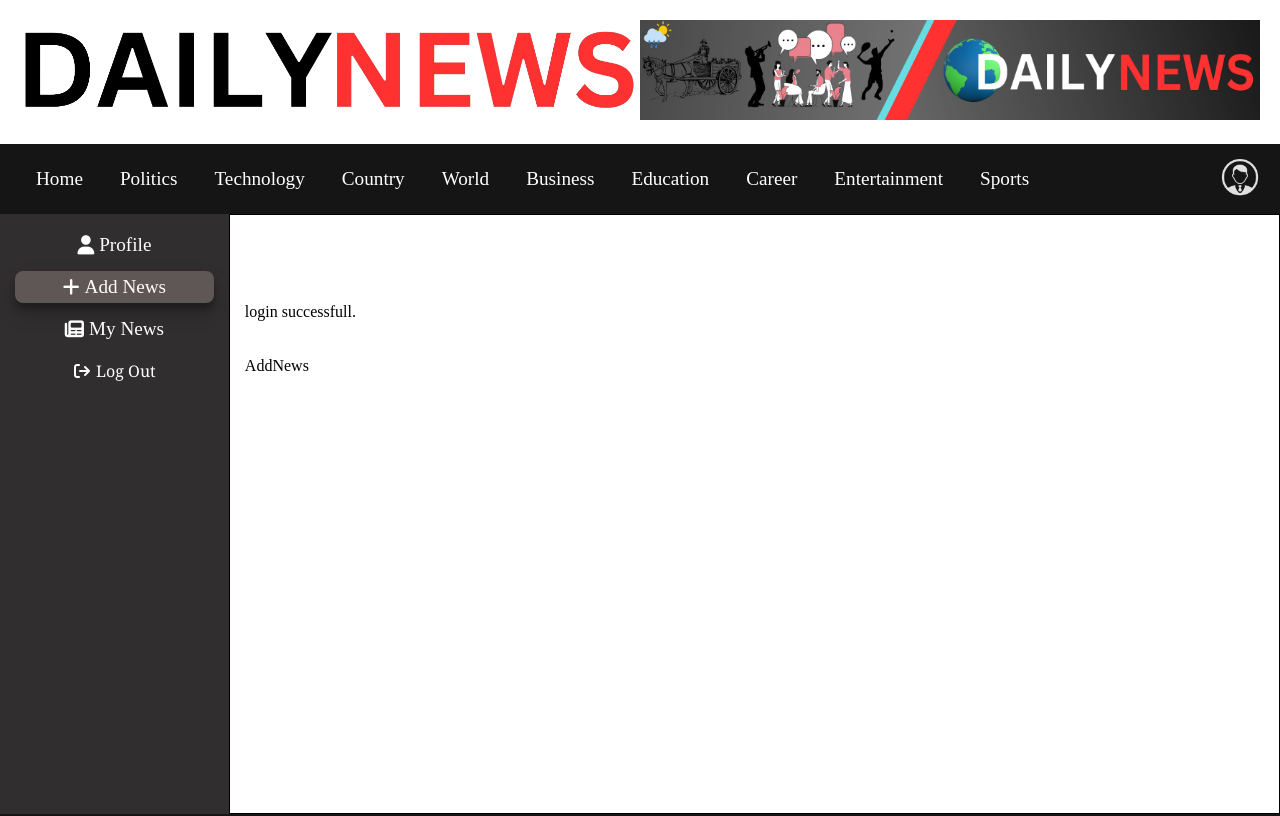
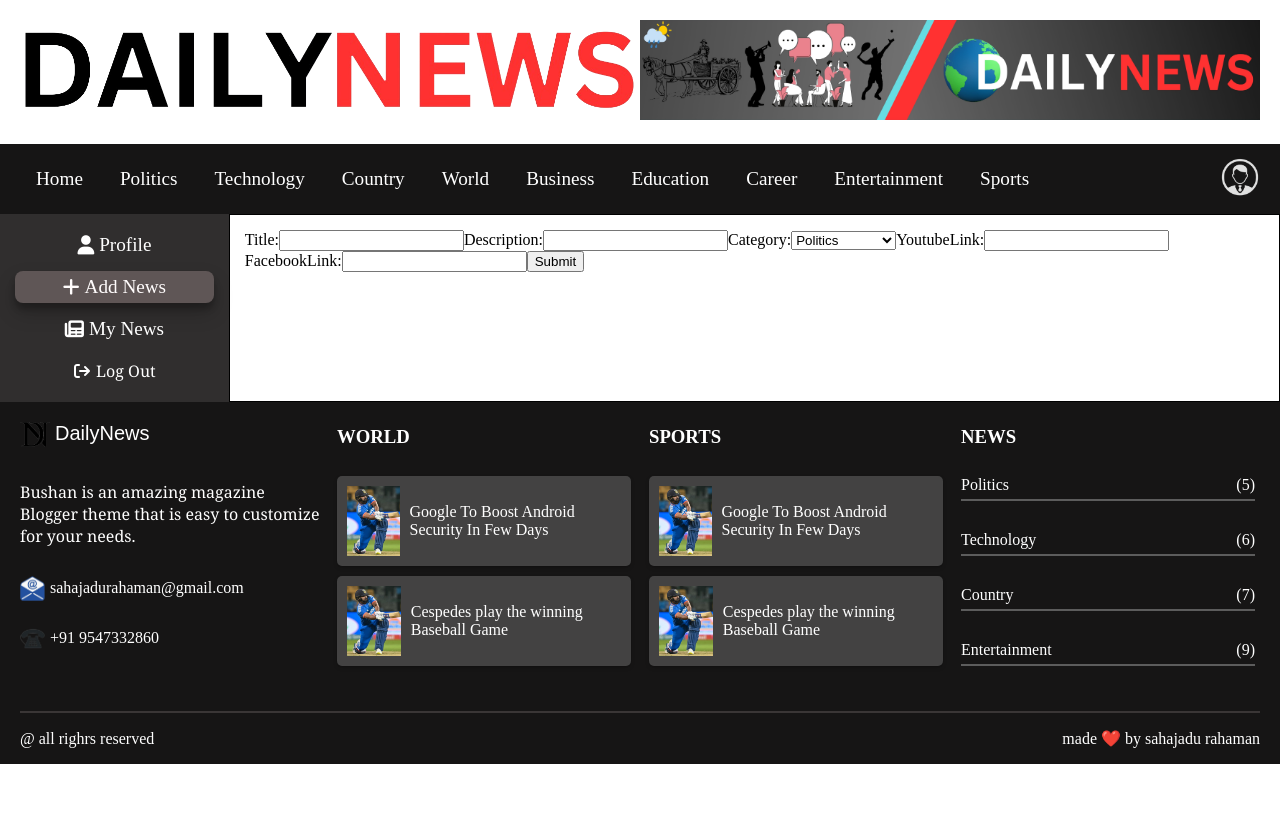
Before and after one commit to SahajaduRahaman/DailyNews, a React (Create React App) app in the folder frontend/: page /dashboard/addnews in a window 1280 px wide. Shown: the top 816 px of the page. Built offline with nearby package versions, Linux system fonts and the light colour scheme; no server answers.

Commit message:
api updated

```diff
--- a/frontend/src/App.js
+++ b/frontend/src/App.js
@@ -47,6 +47,7 @@ function App() {
           <Route path='/login' element={<Login />}/>
           <Route path='/register' element={<Register />}/>
           <Route path='/dashboard' element={<Dashboard />}>
+            <Route index element={<Profile />}/>
             <Route path='profile' element={<Profile />}/>
             <Route path='addnews' element={<AddNews />}/>
             <Route path='adminnews' element={<AdminNews />}/>
--- a/frontend/src/fetchApi/FetchAPI.js
+++ b/frontend/src/fetchApi/FetchAPI.js
@@ -4,7 +4,8 @@ const BASE_URL=process.env.REACT_APP_BASE_URL
 
 const options = {
     headers: {
-      'Content-Type': 'application/json'
+      'Content-Type': 'application/json',
+      'authToken': localStorage.getItem("authToken")
     }
 };
 
@@ -29,5 +30,35 @@ const RegisterApi = async (registerDetails) => {
     }
 }
 
+const AddNewsApi = async (news) => {
+    try {
+        const data = await axios.post(`${BASE_URL}/api/post-news`, news, options)
+        return data;
+    }
+    catch (error) {
+        return error.response;
+    }
+}
 
-export { LogInApi, RegisterApi };
+const GetAdminNewsApi = async () => {
+    try {
+        const data = await axios.get(`${BASE_URL}/api/get-admin-news`, options)
+        return data;
+    }
+    catch (error) {
+        return error.response;
+    }
+}
+
+const GetNewsByIDApi = async (id) => {
+    try {
+        const data = await axios.get(`${BASE_URL}/api/get-news-by-id/${id}`)
+        return data;
+    }
+    catch (error) {
+        return error.response;
+    }
+}
+
+
+export { LogInApi, RegisterApi, AddNewsApi, GetAdminNewsApi, GetNewsByIDApi };
--- a/frontend/src/pages/admin/AddNews.js
+++ b/frontend/src/pages/admin/AddNews.js
@@ -1,9 +1,67 @@
-import React from 'react'
+import React, { useState } from "react";
+import { AddNewsApi } from "../../fetchApi/FetchAPI";
 
 const AddNews = () => {
+  const [news, setNews] = useState({
+    title: "",
+    description: "",
+    category: "",
+    youtubeLink: "",
+    facebookLink: "",
+  });
+
+  const handleFormChange = (e) => {
+    setNews({...news, [e.target.name]: e.target.value})
+  }
+
+  const handleSubmit = (e) => {
+    e.preventDefault()
+    AddNewsApi(news).then((data) => {
+      if (data.status === 200) {
+        alert("news added successfully.")
+        console.log(data.data.currentNews)
+      }
+      else {
+        alert("news added failed.")
+        console.log(data.data.message)
+      }
+    });
+  }
+
   return (
-    <div>AddNews</div>
-  )
-}
+    <div className="addnews-container">
+      <div className="addnews-box">
+        <form action="" onSubmit={(e) => handleSubmit(e)}>
+          <label htmlFor="title">Title:</label>
+          <input type="text" id="title" value={news.name} onChange={(e) => handleFormChange(e)} name="title"/>
 
-export default AddNews
+          <label htmlFor="description">Description:</label>
+          <input type="text" id="description" value={news.description} onChange={(e) => handleFormChange(e)} name="description"/>
+
+          <label htmlFor="category">Category:</label>
+          <select name="category" id="category" value={news.category} onChange={(e) => handleFormChange(e)}>
+            <option value="politics" >Politics</option>
+            <option value="technology" >Technology</option>
+            <option value="country" >Country</option>
+            <option value="world" >World</option>
+            <option value="business" >Business</option>
+            <option value="education" >Education</option>
+            <option value="career" >Career</option>
+            <option value="entertainment" >Entertainment</option>
+            <option value="sports" >Sports</option>
+          </select>
+
+          <label htmlFor="youtubelink">YoutubeLink:</label>
+          <input type="text" id="youtubelink" value={news.youtubeLink} onChange={(e) => handleFormChange(e)} name="youtubeLink"/>
+
+          <label htmlFor="facebooklink">FacebookLink:</label>
+          <input type="text" id="facebooklink" value={news.facebookLink} onChange={(e) => handleFormChange(e)} name="facebookLink"/>
+
+          <input type="submit" value="Submit"/>
+        </form>
+      </div>
+    </div>
+  );
+};
+
+export default AddNews;
--- a/frontend/src/pages/admin/AdminNews.js
+++ b/frontend/src/pages/admin/AdminNews.js
@@ -1,8 +1,42 @@
-import React from 'react'
+import React, { useEffect, useState } from 'react'
+import { GetAdminNewsApi } from '../../fetchApi/FetchAPI'
+import { Link } from "react-router-dom"
+
 
 const AdminNews = () => {
+  const [currentNews, setCurrentNews] = useState([])
+
+  useEffect(() => {
+    GetAdminNewsApi().then((data) => {
+      if (data.status === 200) {
+        setCurrentNews(data.data.news)
+        console.log(data.data.news)
+      }
+      else {
+        alert("news added failed.")
+        console.log(data.data.message)
+      }
+    });
+  },[])
+
   return (
-    <div>AdminNews</div>
+    <>
+      <div className="adminNews-container">
+        {currentNews && currentNews.map((item, idx) => {
+          return (
+            <div className="adminNews" key={idx}>
+              <Link to={`/newsdetails/${item._id}`}>
+              <h3>{item.title}</h3>
+              </Link>
+              <p>{item.description}</p>
+              <h6>{item.category}</h6>
+              {item.youtubeLink && <a href={item.youtubeLink} target='_blank' rel="noreferrer">YoutubeLink</a>}
+              {item.facebookLink && <a href={item.facebookLink} target='_blank' rel="noreferrer">FacebookLink</a>}
+            </div>
+          )
+        })}
+      </div>
+    </>
   )
 }
 
--- a/frontend/src/pages/admin/Dashboard.js
+++ b/frontend/src/pages/admin/Dashboard.js
@@ -6,7 +6,6 @@ import "../../styles/Dashboard.css"
 
 const Dashboard = () => {
   const Token = useContext(AuthContext);
-  const authToken = Token.state.authToken;
   const dispatch = Token.dispatch;
 
   const Navigate = useNavigate();
@@ -34,13 +33,11 @@ const Dashboard = () => {
             <span className="hide">My News</span>
           </NavLink>
           <button onClick={HandleClick}>
-            <i class="fa-solid fa-arrow-right-from-bracket"></i>
+            <i className="fa-solid fa-arrow-right-from-bracket"></i>
             <span className="hide">Log Out</span>
           </button>
         </div>
         <div className="dash-right">
-          <h3>{authToken}</h3>
-          <p>login successfull.</p>
           <Outlet />
         </div>
       </div>
--- a/frontend/src/pages/complex/NewsDetails.js
+++ b/frontend/src/pages/complex/NewsDetails.js
@@ -1,8 +1,53 @@
-import React from 'react'
+import React, { useEffect, useState } from 'react'
+import { GetNewsByIDApi } from '../../fetchApi/FetchAPI'
+import { useParams } from 'react-router-dom'
 
 const NewsDetails = () => {
+  const path = useParams()
+
+  const [currentNews, setCurrentNews] = useState({})
+
+  useEffect(() => {
+    GetNewsByIDApi(path.id).then((data) => {
+      if (data.status === 200) {
+        console.log(data.data.news)
+        setCurrentNews(data.data.news)
+      }
+      else {
+        alert("news added failed.")
+        console.log(data.data.message)
+      }
+    });
+
+  },[path])
+
   return (
-    <div>NewsDetails</div>
+    <div className="news-containet">
+      <div className="newsTitle">
+        <h3>{currentNews.title}</h3>
+      </div>
+      <div className="news-description">
+        <p>{currentNews.description}</p>
+      </div>
+      <div className="newl-links">
+        <a href={currentNews.youtubeLink} target='_blank' rel="noreferrer">
+          <i className="fa-brands fa-youtube"></i>
+          <span>Watch on Youtube</span>
+        </a>
+        <a href={currentNews.facebookLink} target='_blank' rel="noreferrer">
+          <i className="fa-brands fa-facebook"></i>
+          <span>Watch on Facebook</span>
+        </a>
+      </div>
+      <div className="edit-delete">
+        <div className="edit">
+          <i className="fa-solid fa-pen-to-square"></i>
+        </div>
+        <div className="delete">
+          <i className="fa-solid fa-trash"></i>
+        </div>
+      </div>
+    </div>
   )
 }
 
--- a/frontend/src/styles/Dashboard.css
+++ b/frontend/src/styles/Dashboard.css
@@ -1,7 +1,7 @@
 .dashboard-container {
     display: flex;
     justify-content: center;
-    height: 75vh;
+    height: 100%;
 }
 
 .dash-left {
```
